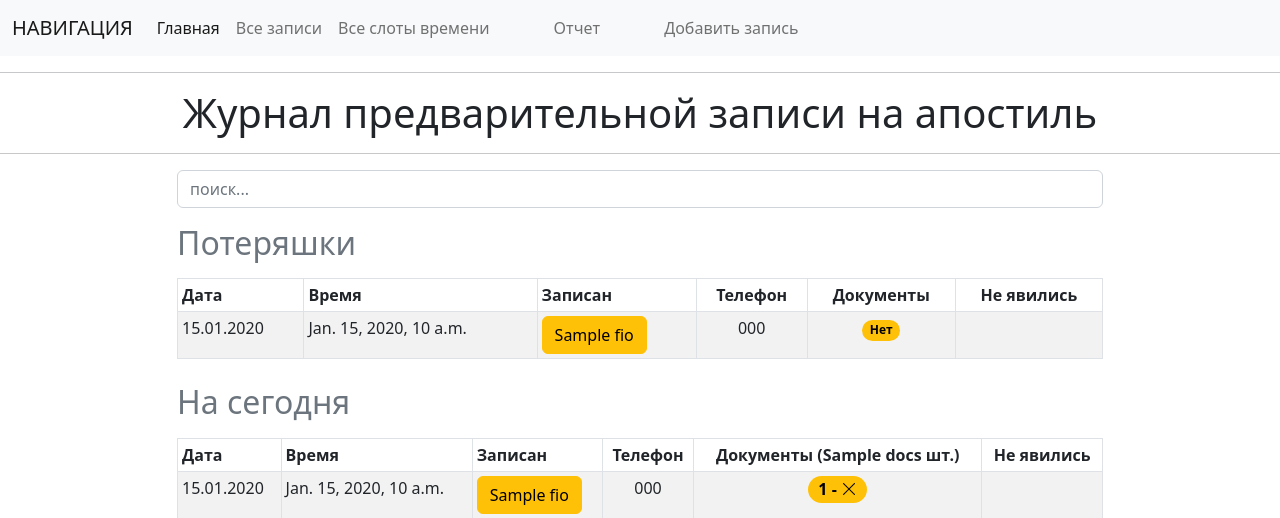
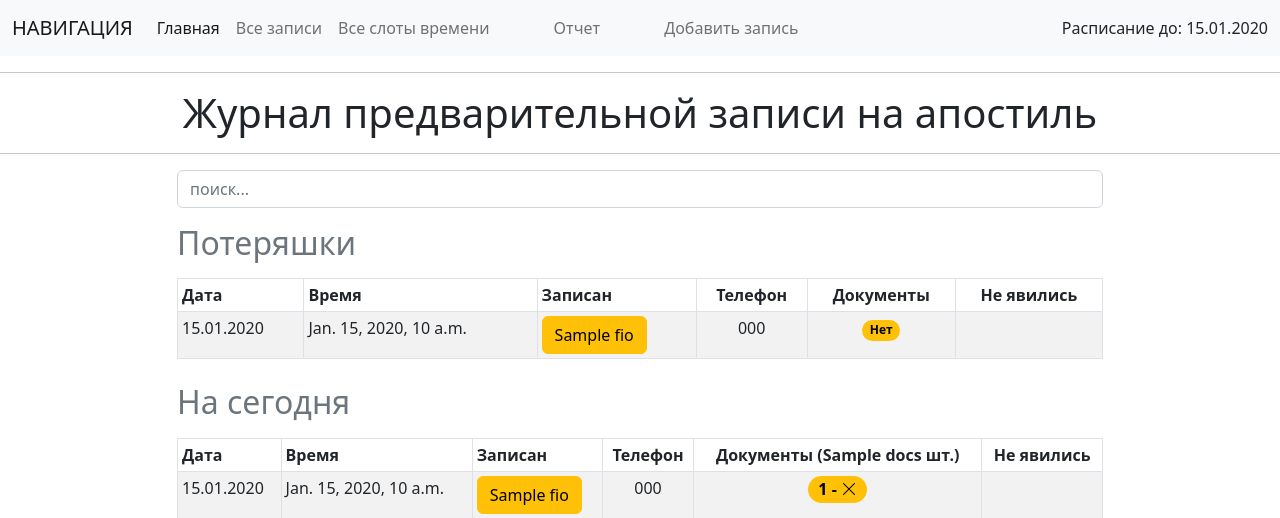
Before and after one commit to breareros/django_temp, a Django app: template apostil/templates/apostil/chunk_list_2.html in a window 1280 px wide. Shown: the top 518 px of the page. Run offline with Django 4.2, Linux system fonts and the light colour scheme; the template is opened without the code that fills it: most values are stand-ins (such as "Sample title", 1, 10 or a date in 2020).

Commit message:
Добавлено отображения последнего дня расписания (до каго расписание)

```diff
--- a/apostil/templates/apostil/base.html
+++ b/apostil/templates/apostil/base.html
@@ -42,9 +42,13 @@
                 <li class="nav-item ms-5">
                     <a class="nav-link text-blue" href="{% url 'apostil_add_clean' %}">Добавить запись</a>
                 </li>
+
         </div>
+        <div class="text-blue">Расписание до: {{ last_chunk.date|date:"d.m.Y" }}</div>
     </div>
+
 </nav>
+
 <hr>
 <div class="mt-2">
     <h1 class="text-center mb-3">Журнал предварительной записи на апостиль</h1>
--- a/apostil/views.py
+++ b/apostil/views.py
@@ -159,6 +159,7 @@ class ListChunk2(ListView):
         context['to_day'] = self.today
         context['days'] = self.days
         context['per_days'] = dict()
+        context['last_chunk'] = self.days.last()
         for d in self.days:
             print(str(d.get('date')))
             qs = Chunk.objects.filter(date=d.get('date')).prefetch_related('apostils').select_related('apostils__chunk')
```
Also changed, not shown: apostil/templates/apostil/chunk_list_2.html (line endings or trailing spaces).
